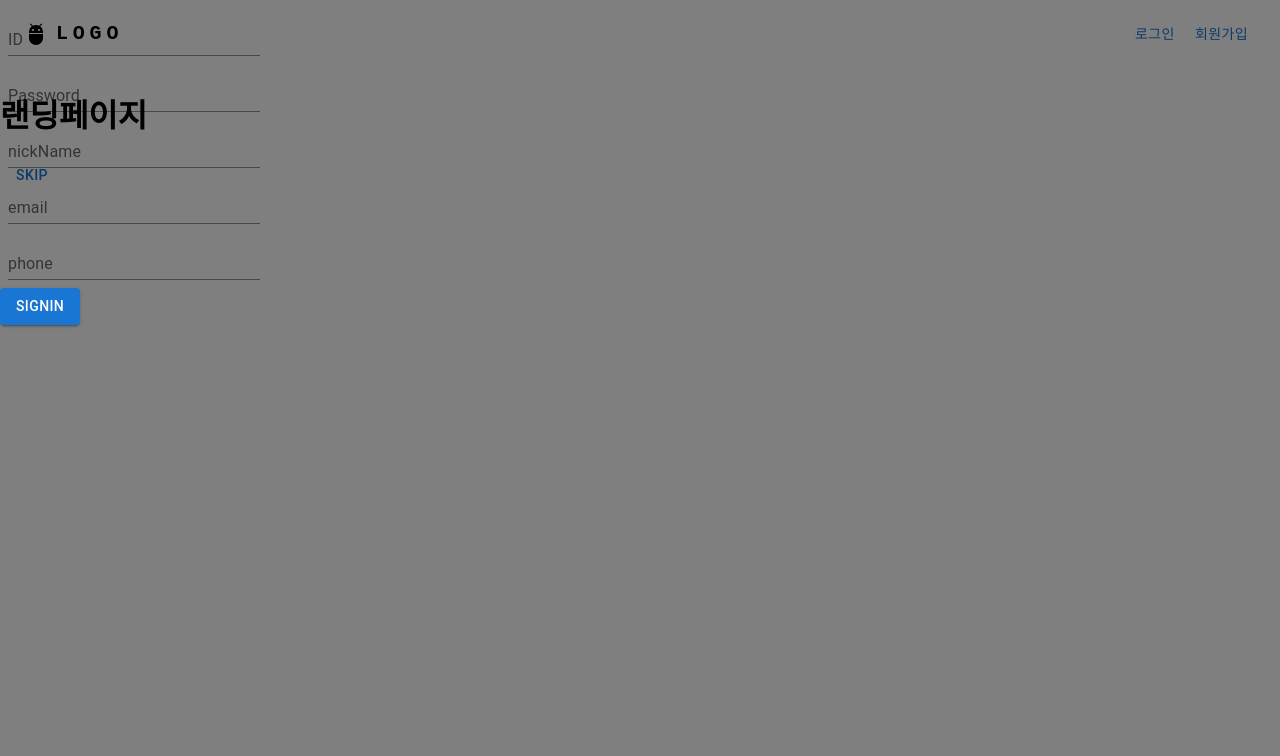
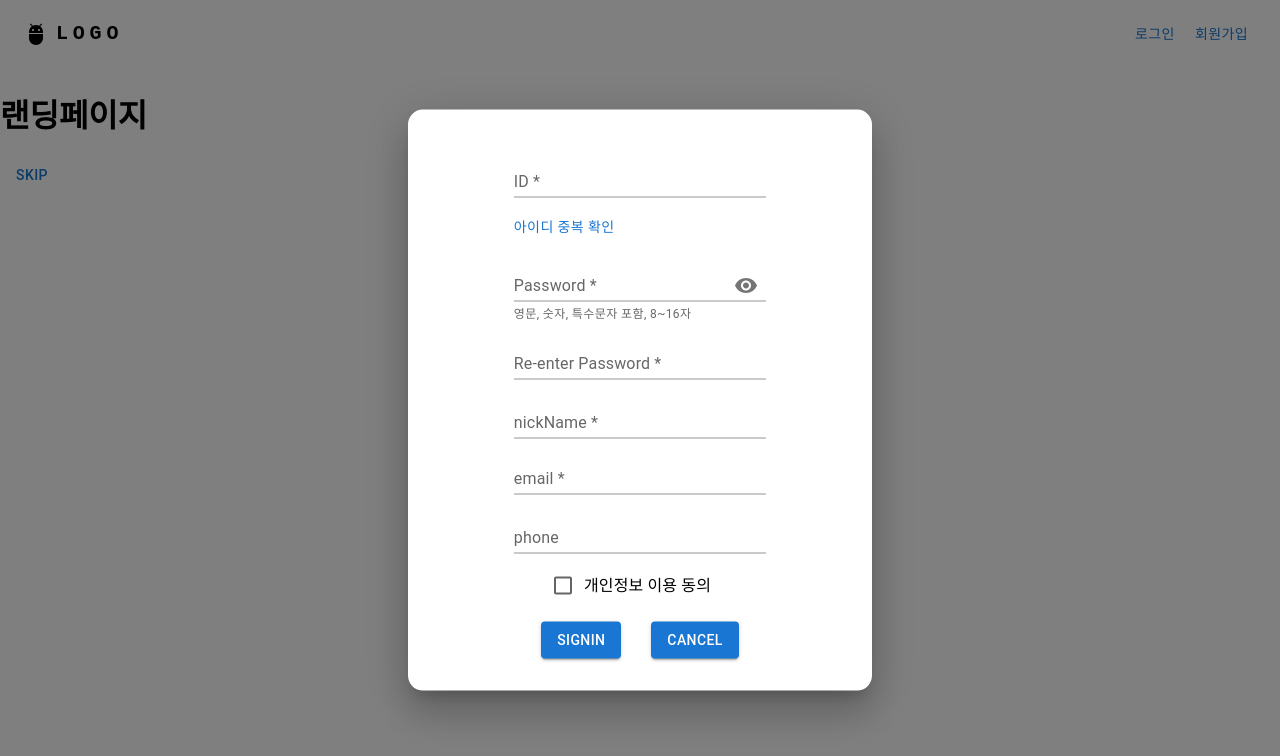
Before and after one commit to seoda0000/MALICON, a React (Create React App) app in the folder frontend/blahblah/: page / in a window 1280 px wide. Both pictures are taken after a click on the button "회원가입". Shown: the top 756 px of the page. Built offline with nearby package versions, Linux system fonts and the light colour scheme.

Commit message:
[FE] Feat: 회원가입 기능 수정

```diff
--- a/frontend/blahblah/src/components/auth/SignupModal.tsx
+++ b/frontend/blahblah/src/components/auth/SignupModal.tsx
@@ -1,38 +1,143 @@
-import { Box, Button, FormControl, Input, InputLabel } from "@mui/material";
-import React, { useState } from "react";
+import { CheckRounded, Visibility, VisibilityOff } from "@mui/icons-material";
+import {
+  Box,
+  Button,
+  Checkbox,
+  FormControl,
+  FormControlLabel,
+  FormHelperText,
+  IconButton,
+  Input,
+  InputAdornment,
+  InputLabel,
+} from "@mui/material";
+import React, { useEffect, useState } from "react";
 import { useAppDispatch, useAppSelector } from "../../redux/configStore.hooks";
-import { signupAction } from "../../redux/modules/user";
+import { checkDuplicateAction, signupAction } from "../../redux/modules/user";
 import BasicModal from "../ui/BasicModal";
+
+const buttonBoxStyle = {
+  display: "flex",
+  justifyContent: "center",
+  alignIemts: "center",
+  gap: "30px",
+  marginTop: "15px",
+};
+
+const checkBoxStyle = {
+  display: "flex",
+  justifyContent: "center",
+  alignItems: "center",
+};
 
 export default function SignupModal({ open, setOpen }: any): JSX.Element {
   const user = useAppSelector((state) => state.user.userData);
+  const checkDup = useAppSelector((state) => state.user.checkDuplicate);
   const dispatch = useAppDispatch();
 
   const [id, setId] = useState<string>("");
   const [pw, setPw] = useState<string>("");
+  const [rePw, setRePw] = useState<string>("");
   const [nickName, setNickName] = useState<string>("");
   const [email, setEmail] = useState<string>("");
   const [phone, setPhone] = useState<string>("");
+  const [showPw, setShowPw] = useState<boolean>(false);
+  const [idAvail, setIdAvail] = useState<string>("PleaseCheckId");
+  const [pwAvail, setPwAvail] = useState<boolean>(false);
+  const [nickNameActivated, setNickNameActivated] = useState<boolean>(false);
+  const [rePwAvail, setRePwAvail] = useState<boolean>(false);
+  const [emailAvail, setEmailAvail] = useState<boolean>(false);
+  const [phoneAvail, setPhoneAvail] = useState<boolean>(false);
+  const [isAgree, setIsAgree] = useState<boolean>(false);
 
   const onChangeId = (e: React.ChangeEvent<HTMLInputElement>) => {
     setId(e.target.value);
+
+    const regex = /^[a-z]+[a-z0-9]{5,19}$/g;
+    if (!regex.test(e.target.value)) {
+      setIdAvail("RegexFail");
+    } else {
+      setIdAvail("PleaseCheckId");
+    }
   };
   const onChangePw = (e: React.ChangeEvent<HTMLInputElement>) => {
     setPw(e.target.value);
+
+    const regex =
+      /^(?=.*[a-zA-z])(?=.*[0-9])(?=.*[$`~!@$!%*#^?&\\(\\)\-_=+]).{8,16}$/;
+    if (regex.test(e.target.value)) {
+      setPwAvail(true);
+    } else {
+      setPwAvail(false);
+    }
+  };
+  const onChangeRePw = (e: React.ChangeEvent<HTMLInputElement>) => {
+    setRePw(e.target.value);
   };
   const onChangeNickName = (e: React.ChangeEvent<HTMLInputElement>) => {
+    setNickNameActivated(true);
+
+    const regex = /^[ㄱ-ㅎ|가-힣|a-z|A-Z|0-9|]+$/;
+    if (regex.test(e.target.value) || e.target.value === "") {
       setNickName(e.target.value);
+    }
   };
   const onChangeEmail = (e: React.ChangeEvent<HTMLInputElement>) => {
     setEmail(e.target.value);
+
+    const regex = /^[a-zA-Z0-9+-\_.]+@[a-zA-Z0-9-]+\.[a-zA-Z0-9-.]+$/;
+    if (regex.test(e.target.value)) {
+      setEmailAvail(true);
+    } else {
+      setEmailAvail(false);
+    }
   };
   const onChangePhone = (e: React.ChangeEvent<HTMLInputElement>) => {
     setPhone(e.target.value);
+
+    const regex = /\d{3}-\d{3,4}-\d{4}/;
+    if (regex.test(e.target.value)) {
+      setPhoneAvail(true);
+    } else {
+      setPhoneAvail(false);
+    }
+  };
+  const onChangeIsAgree = (e: React.ChangeEvent<HTMLInputElement>) => {
+    setIsAgree((prev) => !prev);
   };
 
+  const onConfirmID = () => {
+    dispatch(checkDuplicateAction(id));
+    if (checkDup.data) {
+      setIdAvail("Unavailable");
+    } else {
+      setIdAvail("Available");
+    }
+  };
+
+  const handleClickShowPw = () => {
+    setShowPw((prev) => !prev);
+  };
+  const handleMouseDownPw = (e: React.MouseEvent<HTMLButtonElement>) => {
+    e.preventDefault();
+  };
+
+  const onCloseModal = () => {
+    setOpen((prev: boolean) => !prev);
+  };
   const onSubmit = (e: React.FormEvent<HTMLFormElement>) => {
     e.preventDefault();
     console.log("회원가입 하려고 해");
+
+    if (
+      idAvail &&
+      pwAvail &&
+      rePwAvail &&
+      nickName &&
+      emailAvail &&
+      (!phone || (phone && phoneAvail)) &&
+      isAgree
+    ) {
       dispatch(
         signupAction({
           ...user,
@@ -45,7 +150,17 @@ export default function SignupModal({ open, setOpen }: any): JSX.Element {
       );
 
       console.log("회원가입 된건가?");
+      alert("회원가입 완료");
+    }
   };
+
+  useEffect(() => {
+    if (pw === rePw) {
+      setRePwAvail(true);
+    } else {
+      setRePwAvail(false);
+    }
+  }, [pw, rePw]);
   return (
     <BasicModal open={open} setOpen={setOpen}>
       <Box
@@ -57,40 +172,144 @@ export default function SignupModal({ open, setOpen }: any): JSX.Element {
         autoComplete="off"
         onSubmit={onSubmit}
       >
+        <div>
           <FormControl variant="standard">
-          <InputLabel htmlFor="id">ID</InputLabel>
-          <Input id="id" value={id} onChange={onChangeId} required />
+            <InputLabel htmlFor="id">ID *</InputLabel>
+            <Input
+              id="id"
+              value={id}
+              onChange={onChangeId}
+              required
+              error={id && idAvail !== "Available" ? true : false}
+              aria-describedby="id-helper-text"
+              endAdornment={
+                <InputAdornment position="end">
+                  {idAvail === "Available" && <CheckRounded />}
+                </InputAdornment>
+              }
+            />
+            <FormHelperText id="id-helper-text">
+              {id && idAvail === "Unavailable" && (
+                <span>다른 아이디를 입력해주세요</span>
+              )}
+              {id && idAvail === "PleaseCheckId" && (
+                <span>아이디 중복 검사를 해주세요</span>
+              )}
+              {id && idAvail === "RegexFail" && (
+                <span>영문자로 시작하는 영문자 또는 숫자 6~20자</span>
+              )}
+            </FormHelperText>
           </FormControl>
+          <Button onClick={onConfirmID}>아이디 중복 확인</Button>
+        </div>
         <FormControl variant="standard">
-          <InputLabel htmlFor="pw">Password</InputLabel>
+          <InputLabel htmlFor="pw">Password *</InputLabel>
           <Input
             id="pw"
             value={pw}
             onChange={onChangePw}
+            type={showPw ? "text" : "password"}
+            required
+            error={pw && !pwAvail ? true : false}
+            aria-describedby="pw-helper-text"
+            endAdornment={
+              <InputAdornment position="end">
+                <IconButton
+                  aria-label="toggle password visibility"
+                  onClick={handleClickShowPw}
+                  onMouseDown={handleMouseDownPw}
+                >
+                  {showPw ? <VisibilityOff /> : <Visibility />}
+                </IconButton>
+              </InputAdornment>
+            }
+          />
+          <FormHelperText id="pw-helper-text">
+            {!pwAvail && <span>영문, 숫자, 특수문자 포함, 8~16자</span>}
+          </FormHelperText>
+        </FormControl>
+        <FormControl variant="standard">
+          <InputLabel htmlFor="re-pw">Re-enter Password *</InputLabel>
+          <Input
+            id="re-pw"
+            value={rePw}
+            onChange={onChangeRePw}
             type="password"
             required
+            error={rePw && !rePwAvail ? true : false}
+            aria-describedby="repw-helper-text"
+            endAdornment={
+              <InputAdornment position="end">
+                {rePw && rePwAvail && <CheckRounded />}
+              </InputAdornment>
+            }
           />
+          <FormHelperText id="repw-helper-text">
+            {rePw && !rePwAvail && <span>비밀번호가 일치하지 않습니다</span>}
+          </FormHelperText>
         </FormControl>
         <FormControl variant="standard">
-          <InputLabel htmlFor="nickName">nickName</InputLabel>
+          <InputLabel htmlFor="nickName">nickName *</InputLabel>
           <Input
             id="nickName"
             value={nickName}
             onChange={onChangeNickName}
             required
+            error={nickNameActivated && nickName === "" ? true : false}
           />
         </FormControl>
         <FormControl variant="standard">
-          <InputLabel htmlFor="email">email</InputLabel>
-          <Input id="email" value={email} onChange={onChangeEmail} required />
+          <InputLabel htmlFor="email">email *</InputLabel>
+          <Input
+            id="email"
+            value={email}
+            onChange={onChangeEmail}
+            type="email"
+            required
+            error={email && !emailAvail ? true : false}
+            aria-describedby="email-helper-text"
+          />
+          <FormHelperText id="email-helper-text">
+            {email && !emailAvail && <span>올바른 이메일 형식이 아닙니다</span>}
+          </FormHelperText>
         </FormControl>
         <FormControl variant="standard">
           <InputLabel htmlFor="phone">phone</InputLabel>
-          <Input id="phone" value={phone} onChange={onChangePhone} required />
+          <Input
+            id="phone"
+            value={phone}
+            onChange={onChangePhone}
+            error={phone && !phoneAvail ? true : false}
+            aria-describedby="phone-helper-text"
+          />
+          <FormHelperText id="phone-helper-text">
+            {phone && !phoneAvail && (
+              <span>올바른 전화번호 형식이 아닙니다</span>
+            )}
+          </FormHelperText>
         </FormControl>
+        {/* <FormGroup> */}
+        <div style={checkBoxStyle}>
+          <FormControlLabel
+            control={
+              <Checkbox
+                checked={isAgree}
+                onChange={onChangeIsAgree}
+                inputProps={{ "aria-label": "controlled" }}
+              />
+            }
+            label="개인정보 이용 동의"
+          />
+        </div>
+        {/* </FormGroup> */}
+        <Box sx={buttonBoxStyle}>
           <Button variant="contained" type="submit">
             Signin
           </Button>
+          <Button variant="contained" type="submit" onClick={onCloseModal}>
+            Cancel
+          </Button>
+        </Box>
       </Box>
     </BasicModal>
   );
--- a/frontend/blahblah/src/components/ui/BasicModal.tsx
+++ b/frontend/blahblah/src/components/ui/BasicModal.tsx
@@ -1,17 +1,22 @@
 import React from "react";
 import Modal from "@mui/material/Modal";
+import { Box } from "@mui/material";
 
-// const style = {
-//   position: "absolute" as "absolute",
-//   top: "50%",
-//   left: "50%",
-//   transform: "translate(-50%, -50%)",
-//   width: 400,
-//   bgcolor: "background.paper",
-//   border: "2px solid #000",
-//   boxShadow: 24,
-//   p: 4,
-// };
+const style = {
+  position: "absolute" as "absolute",
+  top: "50%",
+  left: "50%",
+  transform: "translate(-50%, -50%)",
+  width: 400,
+  bgcolor: "background.paper",
+  border: "none",
+  borderRadius: "15px",
+  boxShadow: 24,
+  p: 4,
+  display: "flex",
+  justifyContent: "center",
+  alignItems: "center",
+};
 
 export default function BasicModal({
   //   children,
@@ -29,7 +34,7 @@ export default function BasicModal({
       aria-labelledby="modal-modal-title"
       aria-describedby="modal-modal-description"
     >
-      {children}
+      <Box sx={style}>{children}</Box>
     </Modal>
   );
 }
--- a/frontend/blahblah/src/model/user/userStateType.ts
+++ b/frontend/blahblah/src/model/user/userStateType.ts
@@ -7,4 +7,9 @@ export type UserStateType = {
     data: any | null;
     error: Error | null | any;
   };
+  checkDuplicate: {
+    loading: boolean | null;
+    data: any | null;
+    error: Error | null | any;
+  };
 };
```
Also changed, not shown: frontend/blahblah/src/redux/modules/user/slice.ts (+17 -1 lines), frontend/blahblah/src/redux/modules/user/thunk.ts (+19 -2 lines). Lines whose indentation alone changed are shown as unchanged.
